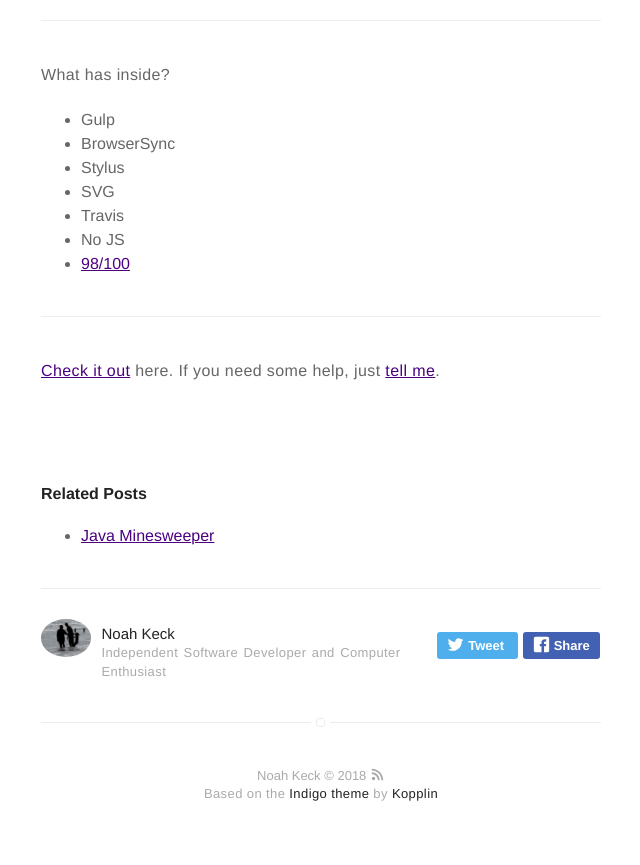
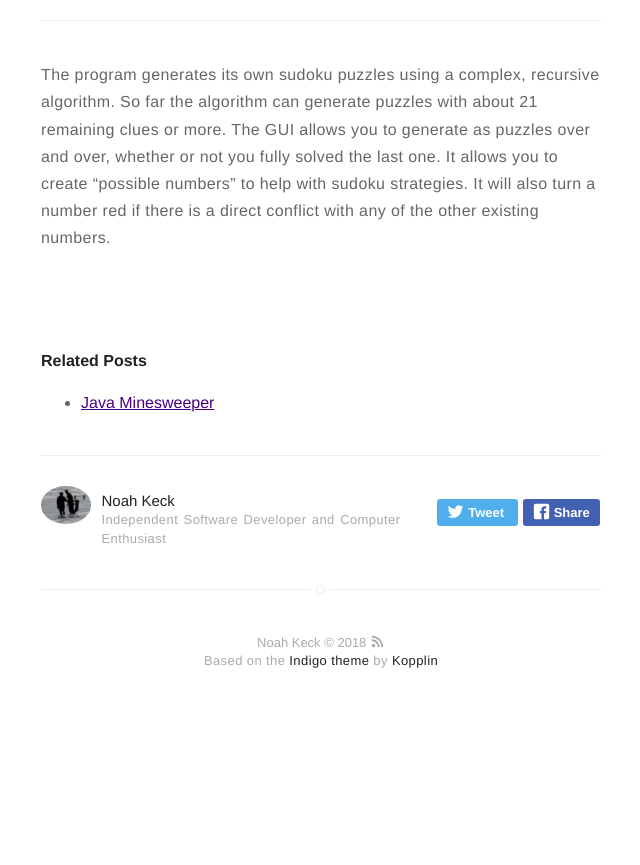
Before and after one commit to noah978/noah978.github.io, a Jekyll site: the page built from _posts/2018-03-19-sudoku-generator.md, in a window 1280 px wide. Shown: the part 635-1500 px from the top of the page, without its empty margins (319-959 px from the left). Built offline with Jekyll 4.4.1, drawn with Linux system fonts in a browser that asks for light colours; after the commit the page ends 1367 px from its top, so only the background shows below that.

Commit message:
Added description to Sudoku article

```diff
--- a/_posts/2018-03-19-sudoku-generator.md
+++ b/_posts/2018-03-19-sudoku-generator.md
@@ -19,17 +19,4 @@ externalLink: false
 
 ---
 
-What has inside?
-
-- Gulp
-- BrowserSync
-- Stylus
-- SVG
-- Travis
-- No JS
-- [98/100](https://developers.google.com/speed/pagespeed/insights/?url=http%3A%2F%2Fsergiokopplin.github.io%2Findigo%2F)
-
----
-
-[Check it out](http://sergiokopplin.github.io/indigo/) here.
-If you need some help, just [tell me](http://github.com/sergiokopplin/indigo/issues).
+The program generates its own sudoku puzzles using a complex, recursive algorithm. So far the algorithm can generate puzzles with about 21 remaining clues or more. The GUI allows you to generate as puzzles over and over, whether or not you fully solved the last one. It allows you to create "possible numbers" to help with sudoku strategies. It will also turn a number red if there is a direct conflict with any of the other existing numbers.
```
